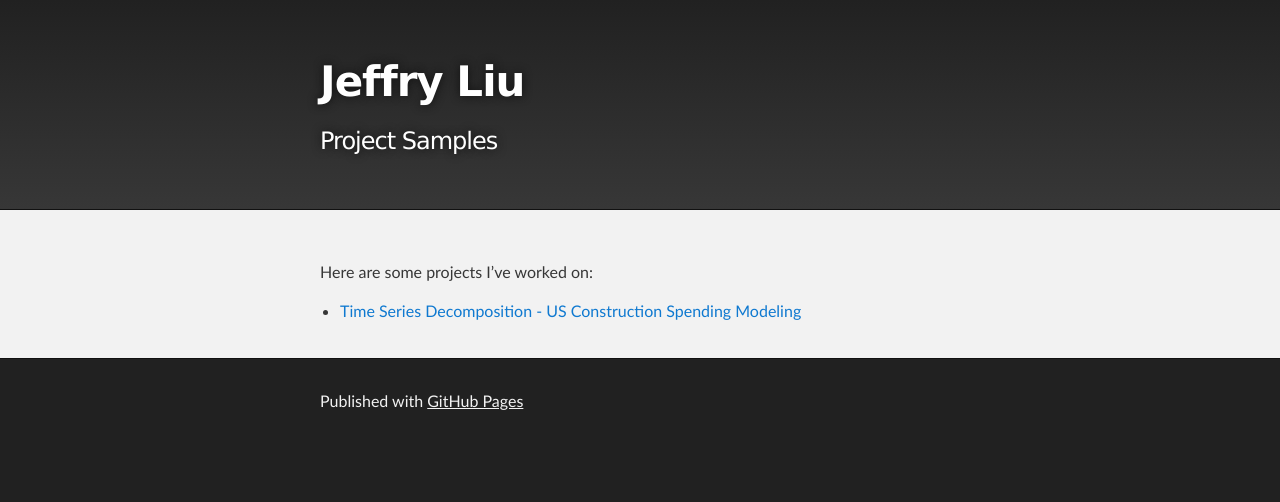
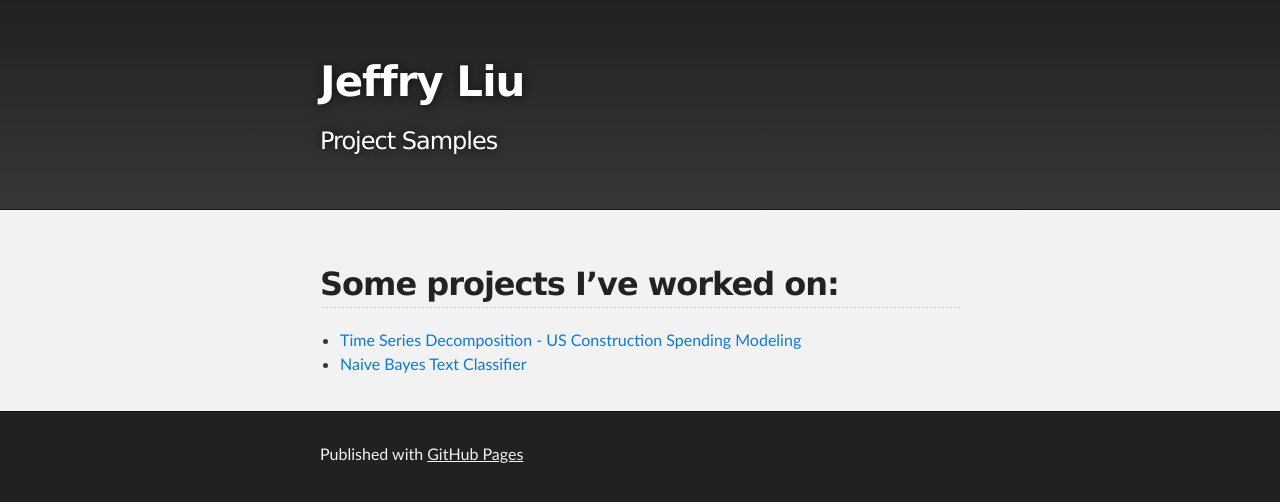
Before and after one commit to panvertigo/panvertigo.github.io, a Jekyll site: the page built from index.md, in a window 1280 px wide. Shown: the top 502 px of the page. Built offline with Jekyll 4.4.1, drawn with Linux system fonts in a browser that asks for light colours; our own code applies the rules of GitHub Pages for plain Markdown files.

Commit message:
Update index.md

```diff
--- a/index.md
+++ b/index.md
@@ -2,6 +2,7 @@
 
 ---
 
-Here are some projects I've worked on:
+## Some projects I've worked on:
 
 - [Time Series Decomposition - US Construction Spending Modeling](/timeseries/index.md)
+- [Naive Bayes Text Classifier](https://github.com/panvertigo/panvertigo.github.io/tree/master/classifiers)
```
